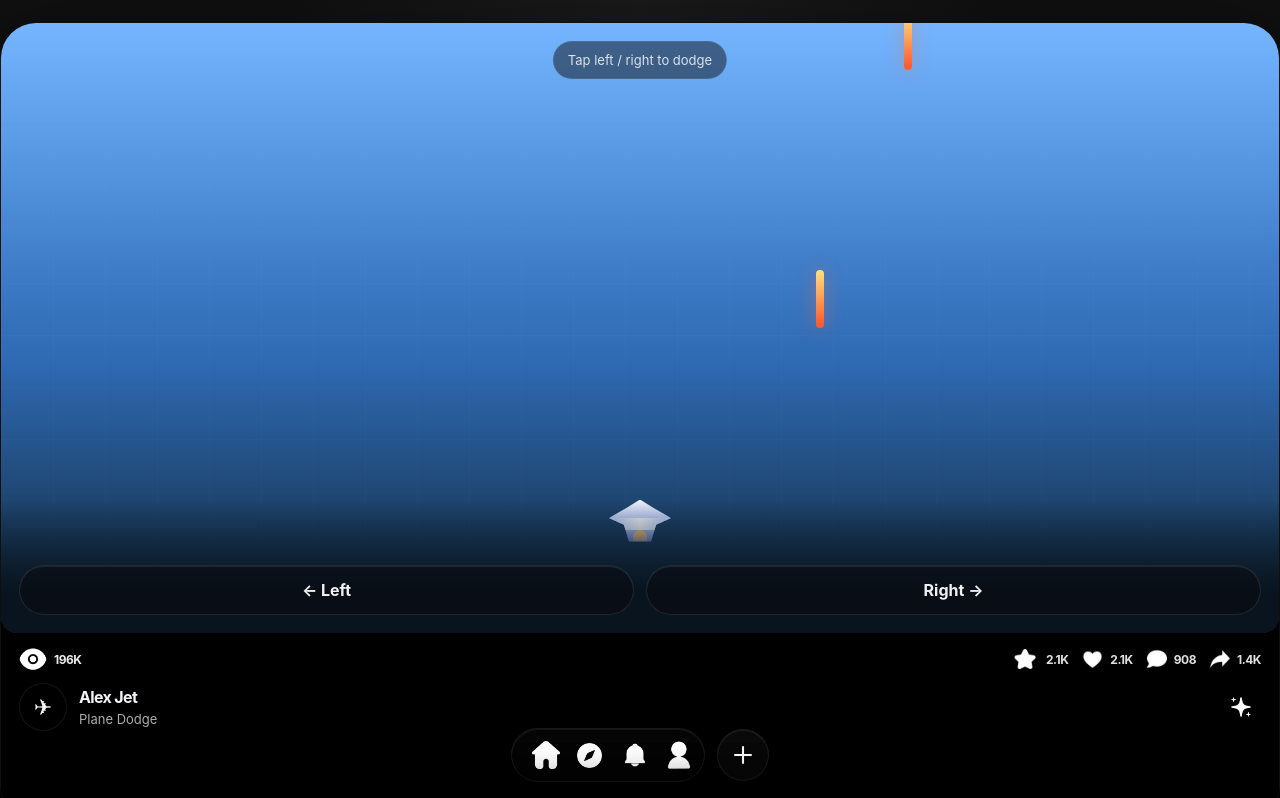
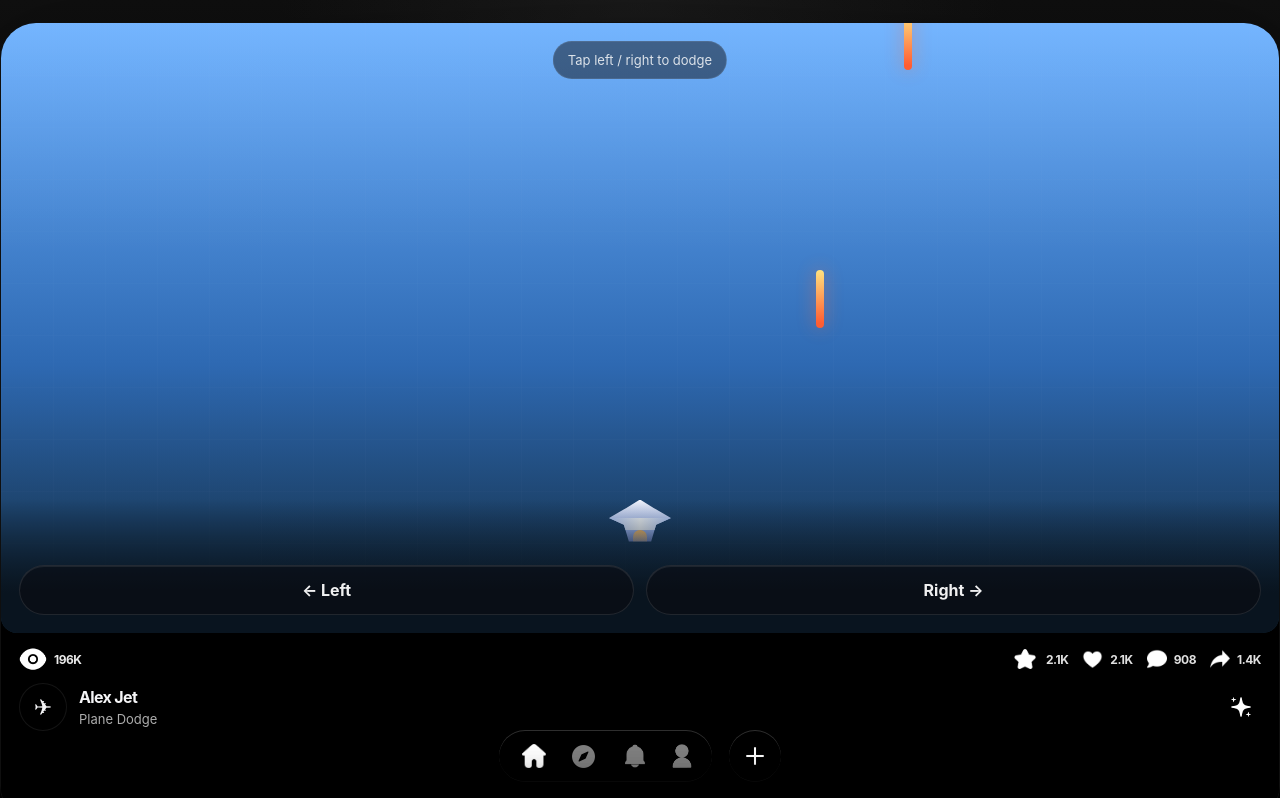
Before and after one commit to alexisyang718-beep/aippy-mobile, a website: page index.html in a window 1280 px wide. Shown: the top 798 px of the page. Drawn offline with Linux system fonts and the light colour scheme.

Commit message:
feat: 底部导航栏毛玻璃效果重构 - brightness压暗+inset渐变边框

```diff
--- a/index.html
+++ b/index.html
@@ -661,16 +661,16 @@
       <nav class="tab-bar" aria-label="Bottom tabs">
         <div class="tab-cluster">
           <button class="tab nav-tab active" data-target="home" aria-label="首页">
-            <img src="icons/home.png" width="28" height="28" alt="">
+            <img src="icons/home.png" width="24" height="24" alt="">
           </button>
           <button class="tab nav-tab" data-target="discover" aria-label="发现">
-            <img src="icons/发现页.png" width="27" height="27" alt="">
+            <img src="icons/发现页.png" width="25" height="25" alt="">
           </button>
           <button class="tab nav-tab" data-target="alerts" aria-label="通知">
             <img src="icons/notice.png" width="30" height="30" alt="">
           </button>
           <button class="tab nav-tab" data-target="profile" aria-label="我的">
-            <img src="icons/个人页.png" width="30" height="30" alt="">
+            <img src="icons/个人页.png" width="26" height="26" alt="">
           </button>
         </div>
         <button class="tab plus nav-tab" data-target="create" aria-label="创作">
--- a/styles.css
+++ b/styles.css
@@ -3749,21 +3749,23 @@ body.sheet-open .tab-bar {
   display: flex;
   align-items: center;
   justify-content: center;
-  gap: 12px;
+  gap: 17px;
 }
 
 .tab-cluster {
   display: flex;
   align-items: center;
-  gap: 12px;
-  padding: 10px 14px;
+  gap: 17px;
+  padding: 10px 17px;
   border-radius: 999px;
-  background: rgba(8, 8, 8, 0.74);
-  border: 1px solid rgba(255, 255, 255, 0.08);
-  backdrop-filter: blur(22px);
-  -webkit-backdrop-filter: blur(22px);
+  background: transparent;
+  border: none;
+  border-radius: 999px;
+  backdrop-filter: brightness(0.22) saturate(120%);
+  -webkit-backdrop-filter: brightness(0.22) saturate(120%);
   box-shadow:
-    inset 0 1px 0 rgba(255, 255, 255, 0.06),
+    inset 0 1px 0 rgba(255, 255, 255, 0.18),
+    inset 0 -1px 0 rgba(255, 255, 255, 0.05),
     0 16px 36px rgba(0, 0, 0, 0.28);
 }
 
@@ -3777,6 +3779,8 @@ body.sheet-open .tab-bar {
   color: rgba(255, 255, 255, 0.55);
   display: grid;
   place-items: center;
+  backdrop-filter: none;
+  -webkit-backdrop-filter: none;
   transition: transform 160ms cubic-bezier(0.34, 1.56, 0.64, 1), color 160ms ease, background 160ms ease;
 }
 
@@ -3785,8 +3789,21 @@ body.sheet-open .tab-bar {
   flex-shrink: 0;
 }
 
-.tab.active {
-  color: white;
+.tab img {
+  filter: grayscale(1) brightness(0.5);
+  transition: filter 160ms ease;
+  will-change: transform;
+  isolation: isolate;
+  mix-blend-mode: normal;
+}
+
+.tab.active img {
+  filter: none;
+}
+
+.tab.plus img {
+  filter: none;
+  opacity: 1;
 }
 
 .tab:not(.active):hover {
@@ -3822,12 +3839,14 @@ body.sheet-open .tab-bar {
 .tab.plus {
   width: 52px;
   height: 52px;
-  background: rgba(12, 12, 12, 0.82);
-  border: 1px solid rgba(255, 255, 255, 0.08);
-  backdrop-filter: blur(22px);
-  -webkit-backdrop-filter: blur(22px);
+  background: transparent;
+  border: none;
+  border-radius: 999px;
+  backdrop-filter: brightness(0.22) saturate(120%);
+  -webkit-backdrop-filter: brightness(0.22) saturate(120%);
   box-shadow:
-    inset 0 1px 0 rgba(255, 255, 255, 0.06),
+    inset 0 1px 0 rgba(255, 255, 255, 0.18),
+    inset 0 -1px 0 rgba(255, 255, 255, 0.05),
     0 16px 36px rgba(0, 0, 0, 0.28);
   display: grid;
   place-items: center;
```
